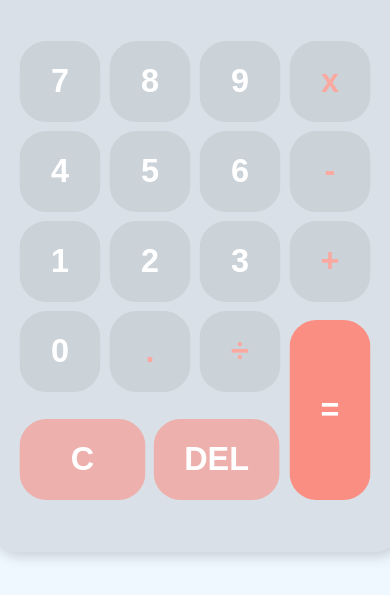
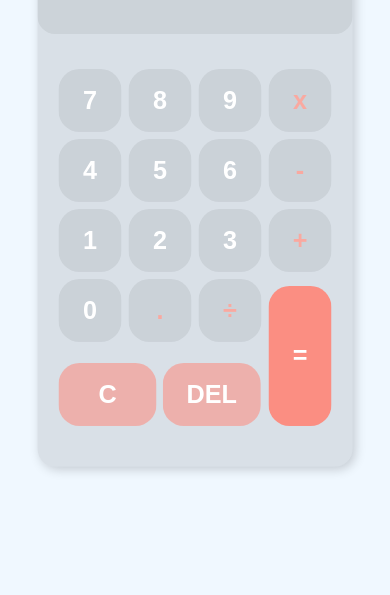
Before and after one commit to tomasjpn/Calculator-TOP, a website built with webpack: page src/index.html in a window 390 px wide. Shown: the part 261-856 px from the top of the page. Built offline with nearby package versions, Linux system fonts and the light colour scheme.

Commit message:
styles.css: Anzeigeformat für Mobile Geräte wurde angepasst

```diff
--- a/src/styles.css
+++ b/src/styles.css
@@ -204,14 +204,13 @@ button:hover{
 
 /*Optimiert für kleinere Screens*/
 @media only screen and (max-width: 730px) {
-    .container {
+    body{
         transform: scale(0.7);
-        overflow: hidden;
     }
 }
 
 @media only screen and (max-width: 400px) {
     body{
-        transform: scale(0.9);
+        transform: scale(0.7);
     }
 }
```
Also changed, not shown: dist/main.js.
